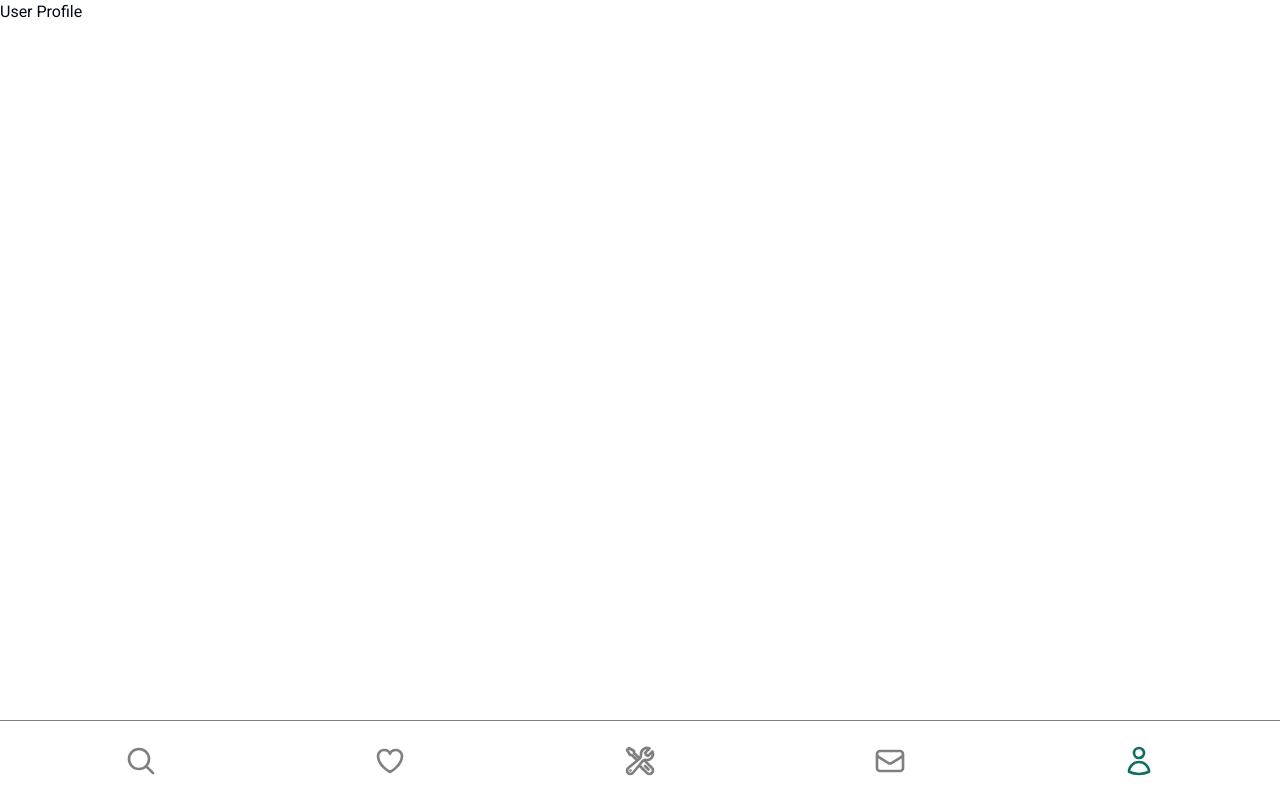
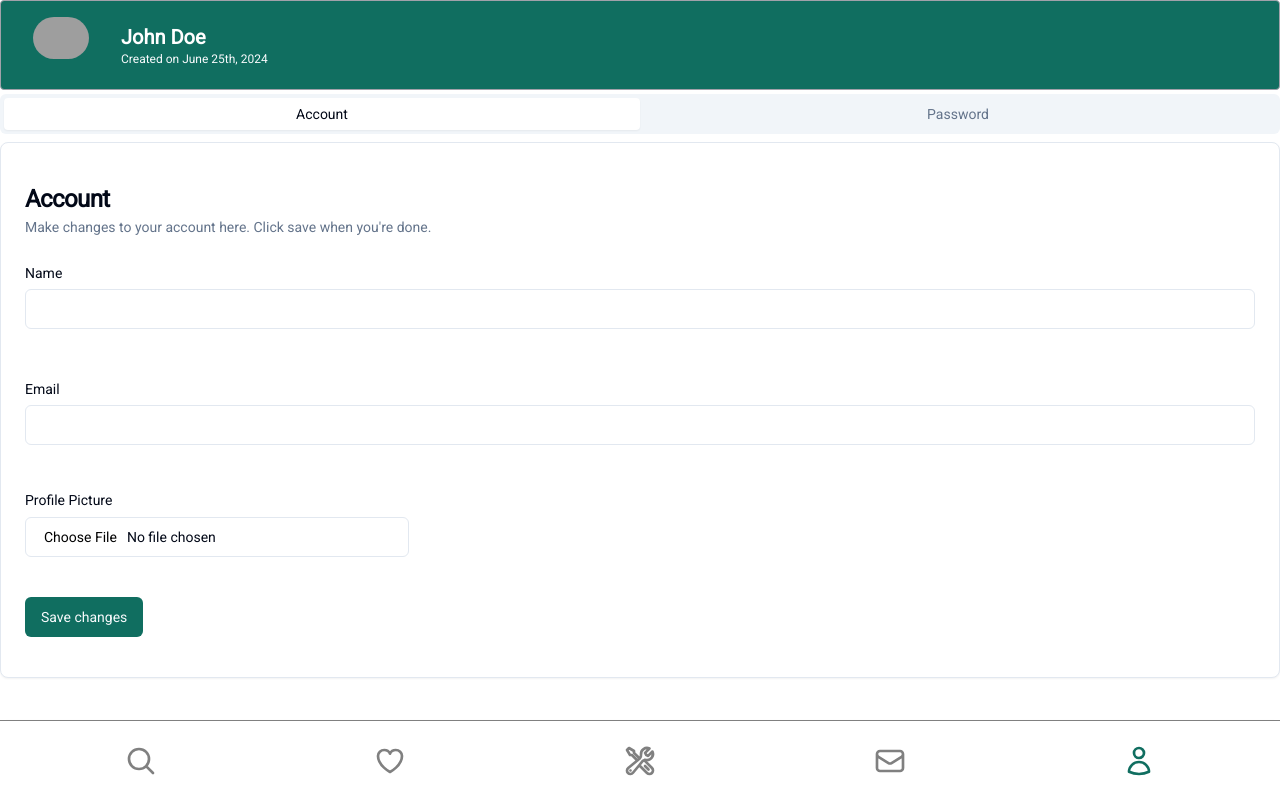
Before and after one commit to sevtechcodes/FriendsWithTools, a Next.js app: page /user in a window 1280 px wide. Built offline with nearby package versions, Linux system fonts and the light colour scheme; grey boxes are pictures that could not be loaded.

Commit message:
user page UI + linted

```diff
--- a/app/(main-pages)/user/page.tsx
+++ b/app/(main-pages)/user/page.tsx
@@ -1,10 +1,22 @@
 import React from 'react';
 import NavBar from '../../components/NavBar';
+import { Avatar, AvatarImage, AvatarFallback } from '@radix-ui/react-avatar';
+import UserTabs from '@/app/components/UserTabs';
 
 const UserPage = () => {
   return (
     <div>
-      <h1>User Profile</h1>
+      <header className=' flex row-span-1 row py-4 px-8  border rounded border-solid border-zinc-400  bg-darkGreen items-center justify-start mb-1'>
+        <Avatar className='h-14 w-14 mr-8'>
+          <AvatarImage src="https://github.com/shadcn.png" alt="@shadcn" className='rounded-full' />
+          <AvatarFallback>CN</AvatarFallback>
+        </Avatar>
+        <div className='chat-info flex-col'>
+          <p className='font-bold text-xl text-white'>John Doe</p>
+          <p className='text-xs text-slate-50'>Created on June 25th, 2024</p>
+        </div>
+      </header>
+      <UserTabs/>
     </div>
   );
 };
--- /dev/null
+++ b/app/components/UserTabs.tsx
@@ -0,0 +1,82 @@
+/* eslint-disable react/no-unescaped-entities */
+import React from 'react';
+import { Button } from '@/components/ui/button';
+import {
+  Card,
+  CardContent,
+  CardDescription,
+  CardFooter,
+  CardHeader,
+  CardTitle,
+} from '@/components/ui/card';
+import { Input } from '@/components/ui/input';
+import { Label } from '@/components/ui/label';
+import {
+  Tabs,
+  TabsContent,
+  TabsList,
+  TabsTrigger,
+} from '@/components/ui/tabs';
+
+const UserTabs = () => {
+  return (
+    <Tabs defaultValue="account" className="w-full h-full">
+      <TabsList className="grid w-full grid-cols-2">
+        <TabsTrigger value="account">Account</TabsTrigger>
+        <TabsTrigger value="password">Password</TabsTrigger>
+      </TabsList>
+      <TabsContent value="account">
+        <Card>
+          <CardHeader className='mt-5'>
+            <CardTitle>Account</CardTitle>
+            <CardDescription>
+              Make changes to your account here. Click save when you're done.
+            </CardDescription>
+          </CardHeader>
+          <CardContent className="space-y-12">
+            <div className="space-y-1">
+              <Label htmlFor="name">Name</Label>
+              <Input id="name" />
+            </div>
+            <div className="space-y-1">
+              <Label htmlFor="email">Email</Label>
+              <Input id="email" />
+            </div>
+            <div className="space-y-1 grid w-full max-w-sm items-center gap-1.5">
+              <Label htmlFor="profile-pic">Profile Picture</Label>
+              <Input type='file' id="profile-pic" />
+            </div>
+          </CardContent>
+          <CardFooter className='mt-4 mb-4'>
+            <Button className='bg-darkGreen'>Save changes</Button>
+          </CardFooter>
+        </Card>
+      </TabsContent>
+      <TabsContent value="password">
+        <Card>
+          <CardHeader className='mt-5'>
+            <CardTitle>Password</CardTitle>
+            <CardDescription>
+              Change your password here. After saving, you'll be logged out.
+            </CardDescription>
+          </CardHeader>
+          <CardContent className="space-y-12">
+            <div className="space-y-1">
+              <Label htmlFor="current">Current password</Label>
+              <Input id="current" type="password" />
+            </div>
+            <div className="space-y-1">
+              <Label htmlFor="new">New password</Label>
+              <Input id="new" type="password" />
+            </div>
+          </CardContent>
+          <CardFooter className='mt-4 mb-4'>
+            <Button className='bg-darkGreen'>Save password</Button>
+          </CardFooter>
+        </Card>
+      </TabsContent>
+    </Tabs>
+  );
+};
+
+export default UserTabs;
--- /dev/null
+++ b/components/ui/card.tsx
@@ -0,0 +1,79 @@
+import * as React from 'react';
+
+import { cn } from '@/lib/utils';
+
+const Card = React.forwardRef<
+  HTMLDivElement,
+  React.HTMLAttributes<HTMLDivElement>
+>(({ className, ...props }, ref) => (
+  <div
+    ref={ref}
+    className={cn(
+      'rounded-lg border bg-card text-card-foreground shadow-sm',
+      className
+    )}
+    {...props}
+  />
+));
+Card.displayName = 'Card';
+
+const CardHeader = React.forwardRef<
+  HTMLDivElement,
+  React.HTMLAttributes<HTMLDivElement>
+>(({ className, ...props }, ref) => (
+  <div
+    ref={ref}
+    className={cn('flex flex-col space-y-1.5 p-6', className)}
+    {...props}
+  />
+));
+CardHeader.displayName = 'CardHeader';
+
+const CardTitle = React.forwardRef<
+  HTMLParagraphElement,
+  React.HTMLAttributes<HTMLHeadingElement>
+>(({ className, ...props }, ref) => (
+  <h3
+    ref={ref}
+    className={cn(
+      'text-2xl font-semibold leading-none tracking-tight',
+      className
+    )}
+    {...props}
+  />
+));
+CardTitle.displayName = 'CardTitle';
+
+const CardDescription = React.forwardRef<
+  HTMLParagraphElement,
+  React.HTMLAttributes<HTMLParagraphElement>
+>(({ className, ...props }, ref) => (
+  <p
+    ref={ref}
+    className={cn('text-sm text-muted-foreground', className)}
+    {...props}
+  />
+));
+CardDescription.displayName = 'CardDescription';
+
+const CardContent = React.forwardRef<
+  HTMLDivElement,
+  React.HTMLAttributes<HTMLDivElement>
+>(({ className, ...props }, ref) => (
+  <div ref={ref} className={cn('p-6 pt-0', className)} {...props} />
+));
+CardContent.displayName = 'CardContent';
+
+const CardFooter = React.forwardRef<
+  HTMLDivElement,
+  React.HTMLAttributes<HTMLDivElement>
+>(({ className, ...props }, ref) => (
+  <div
+    ref={ref}
+    className={cn('flex items-center p-6 pt-0', className)}
+    {...props}
+  />
+));
+CardFooter.displayName = 'CardFooter';
+
+export { Card, CardHeader, CardFooter, CardTitle, CardDescription, CardContent };
--- /dev/null
+++ b/components/ui/label.tsx
@@ -0,0 +1,26 @@
+'use client';
+
+import * as React from 'react';
+import * as LabelPrimitive from '@radix-ui/react-label';
+import { cva, type VariantProps } from 'class-variance-authority';
+
+import { cn } from '@/lib/utils';
+
+const labelVariants = cva(
+  'text-sm font-medium leading-none peer-disabled:cursor-not-allowed peer-disabled:opacity-70'
+);
+
+const Label = React.forwardRef<
+  React.ElementRef<typeof LabelPrimitive.Root>,
+  React.ComponentPropsWithoutRef<typeof LabelPrimitive.Root> &
+    VariantProps<typeof labelVariants>
+>(({ className, ...props }, ref) => (
+  <LabelPrimitive.Root
+    ref={ref}
+    className={cn(labelVariants(), className)}
+    {...props}
+  />
+));
+Label.displayName = LabelPrimitive.Root.displayName;
+
+export { Label };
--- /dev/null
+++ b/components/ui/tabs.tsx
@@ -0,0 +1,55 @@
+'use client';
+
+import * as React from 'react';
+import * as TabsPrimitive from '@radix-ui/react-tabs';
+
+import { cn } from '@/lib/utils';
+
+const Tabs = TabsPrimitive.Root;
+
+const TabsList = React.forwardRef<
+  React.ElementRef<typeof TabsPrimitive.List>,
+  React.ComponentPropsWithoutRef<typeof TabsPrimitive.List>
+>(({ className, ...props }, ref) => (
+  <TabsPrimitive.List
+    ref={ref}
+    className={cn(
+      'inline-flex h-10 items-center justify-center rounded-md bg-muted p-1 text-muted-foreground',
+      className
+    )}
+    {...props}
+  />
+));
+TabsList.displayName = TabsPrimitive.List.displayName;
+
+const TabsTrigger = React.forwardRef<
+  React.ElementRef<typeof TabsPrimitive.Trigger>,
+  React.ComponentPropsWithoutRef<typeof TabsPrimitive.Trigger>
+>(({ className, ...props }, ref) => (
+  <TabsPrimitive.Trigger
+    ref={ref}
+    className={cn(
+      'inline-flex items-center justify-center whitespace-nowrap rounded-sm px-3 py-1.5 text-sm font-medium ring-offset-background transition-all focus-visible:outline-none focus-visible:ring-2 focus-visible:ring-ring focus-visible:ring-offset-2 disabled:pointer-events-none disabled:opacity-50 data-[state=active]:bg-background data-[state=active]:text-foreground data-[state=active]:shadow-sm',
+      className
+    )}
+    {...props}
+  />
+));
+TabsTrigger.displayName = TabsPrimitive.Trigger.displayName;
+
+const TabsContent = React.forwardRef<
+  React.ElementRef<typeof TabsPrimitive.Content>,
+  React.ComponentPropsWithoutRef<typeof TabsPrimitive.Content>
+>(({ className, ...props }, ref) => (
+  <TabsPrimitive.Content
+    ref={ref}
+    className={cn(
+      'mt-2 ring-offset-background focus-visible:outline-none focus-visible:ring-2 focus-visible:ring-ring focus-visible:ring-offset-2',
+      className
+    )}
+    {...props}
+  />
+));
+TabsContent.displayName = TabsPrimitive.Content.displayName;
+
+export { Tabs, TabsList, TabsTrigger, TabsContent };
--- a/package.json
+++ b/package.json
@@ -17,9 +17,11 @@
     "@prisma/client": "^5.15.1",
     "@radix-ui/react-avatar": "^1.1.0",
     "@radix-ui/react-icons": "^1.3.0",
+    "@radix-ui/react-label": "^2.1.0",
     "@radix-ui/react-scroll-area": "^1.1.0",
     "@radix-ui/react-select": "^2.1.1",
     "@radix-ui/react-slot": "^1.1.0",
+    "@radix-ui/react-tabs": "^1.1.0",
     "class-variance-authority": "^0.7.0",
     "clsx": "^2.1.1",
     "heroicons": "^2.1.4",
```
Also changed, not shown: 1 other file (tests, documents, lock files or other folders).
